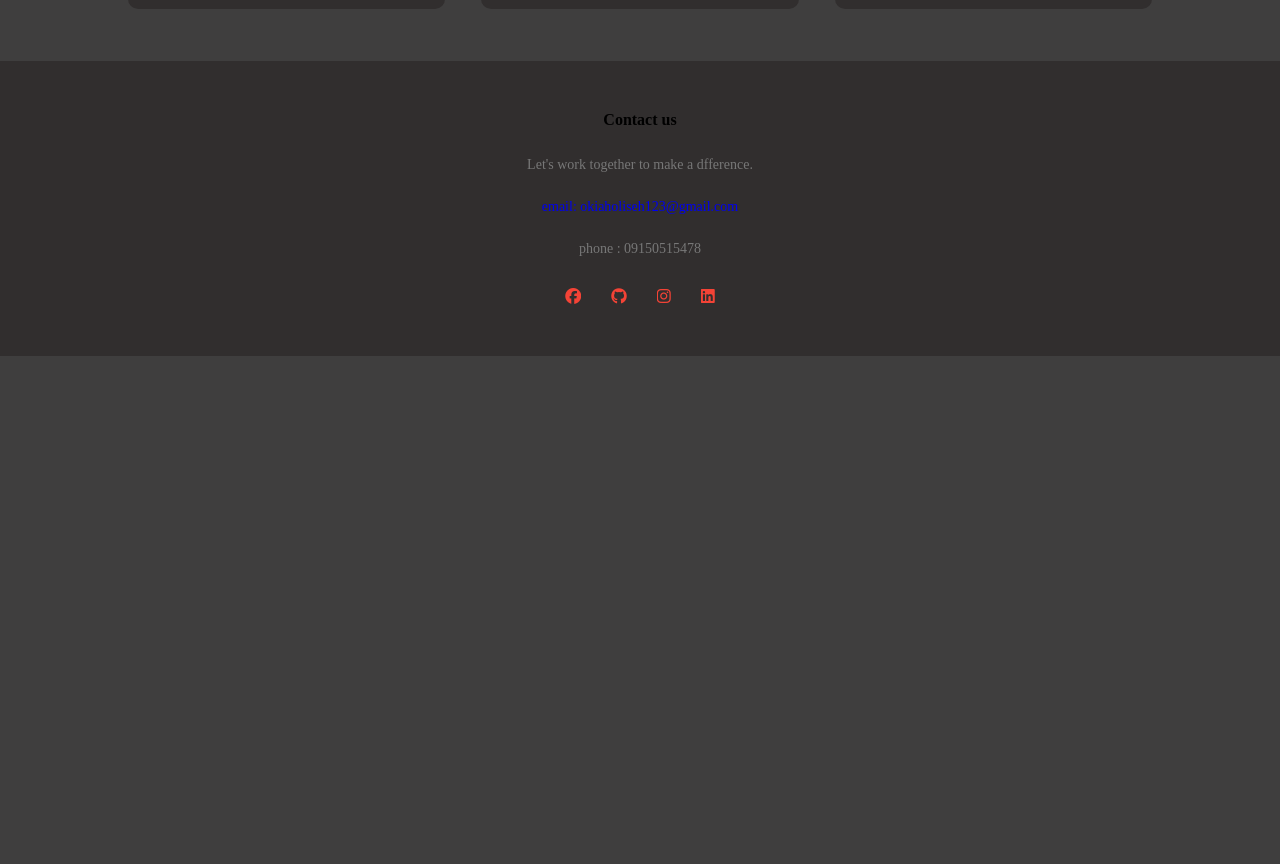
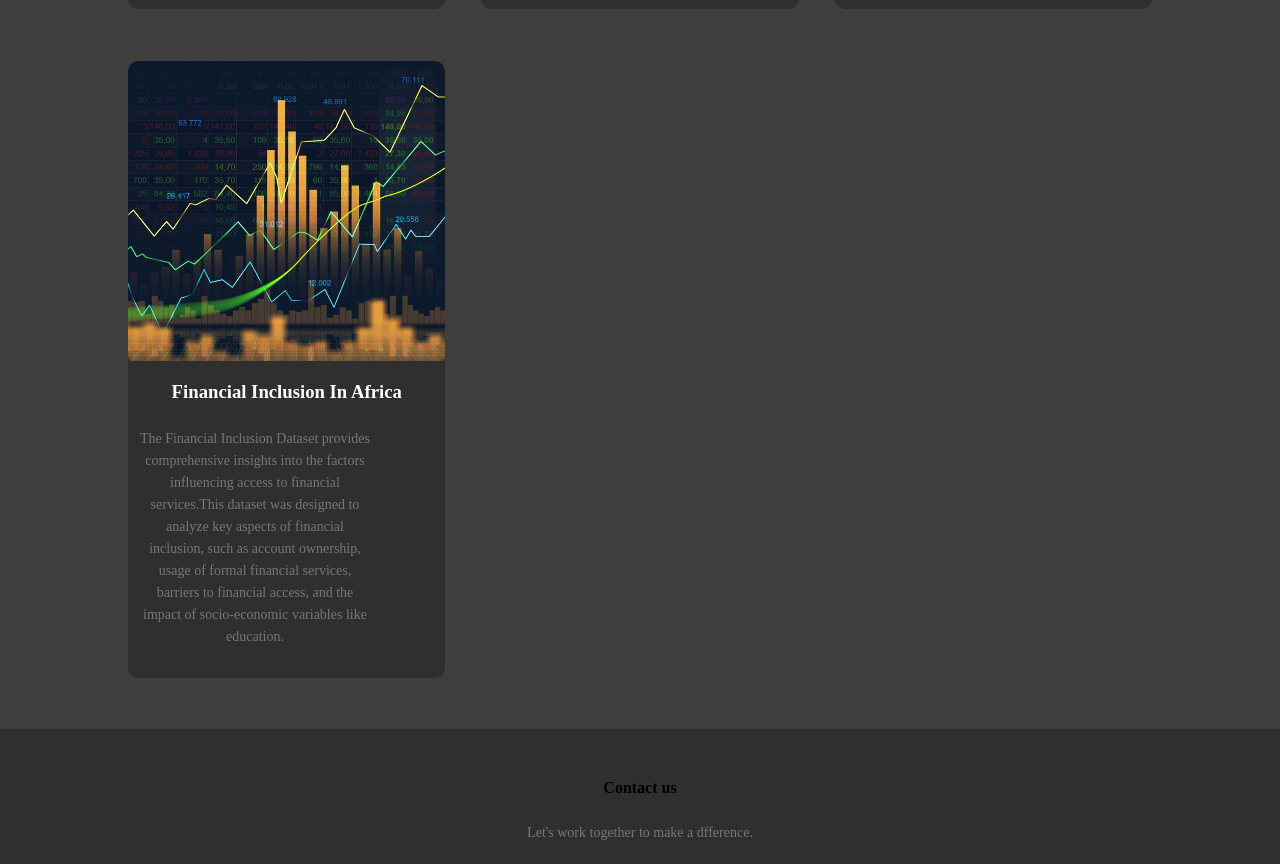
Before and after one commit to OlisehOkiah/portfolio, a plain HTML site: page index.html in a window 1280 px wide. Shown: the part 2146-3010 px from the top of the page. Before the commit the page ends 2502 px from the top, so only its background shows below. Drawn offline with Linux system fonts and the light colour scheme.

Commit message:
change made

```diff
--- a/index.html
+++ b/index.html
@@ -129,6 +129,20 @@
 
                                 </div>
 
+                        <div class="facilities-col">
+                                <div class="facilities-col ">
+                                    <a href="https://github.com/OlisehOkiah/Financial_Inclusion_Africa">
+                                        <img src="eduford_img\market.jpeg" alt="noooooooo">
+                                        <div class="layer">
+                                            <h3><i class="fa-brands fa-github"></i></h3>
+                                        </div>
+                                    </a>
+                                </div>
+                                    <h3>Financial Inclusion In Africa </h3>
+                                    <p> The Financial Inclusion Dataset provides comprehensive insights into the factors influencing access to financial services.This dataset was designed to analyze key aspects of financial inclusion, such as account ownership, usage of formal financial services, barriers to financial access, and the impact of socio-economic variables like education.</p>
+
+                                </div>
+
         </div>
     </section>
 
```
Also changed, not shown: eduford_img/market.jpeg (added).
